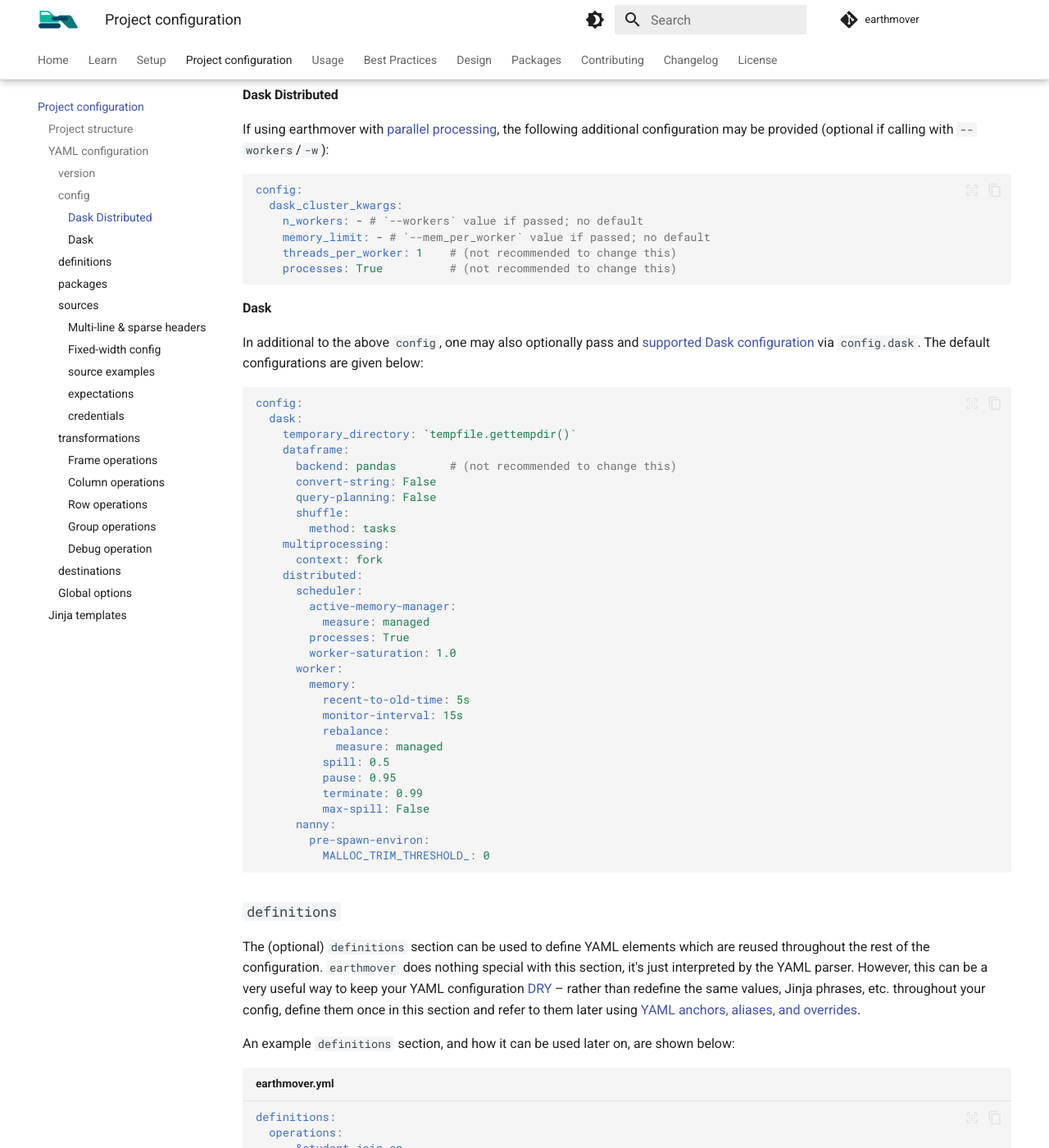
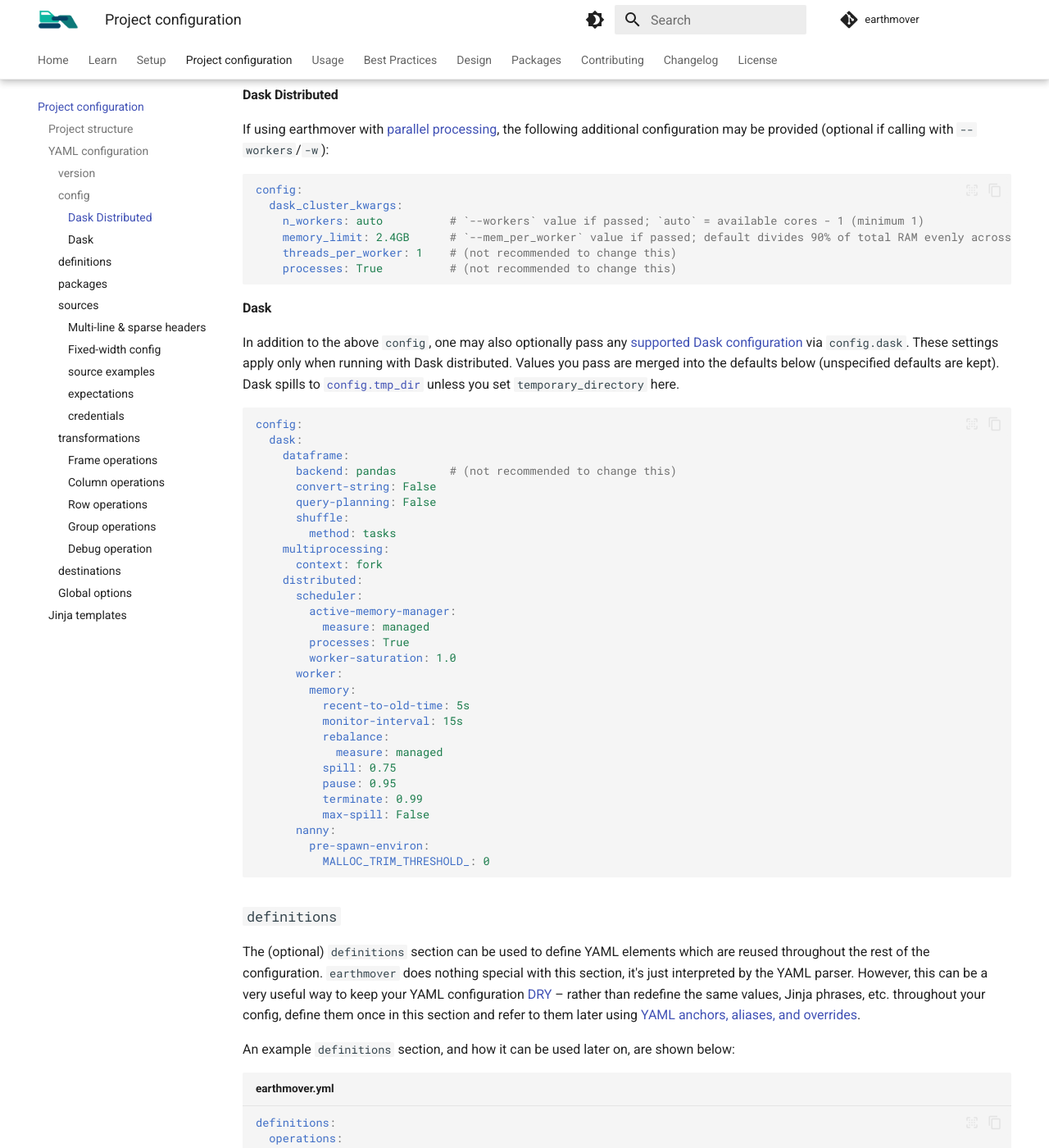
Before and after one commit to edanalytics/earthmover, an MkDocs documentation site: the page built from docs/configuration.md, in a window 1280 px wide and 1400 px high, scrolled down 2729 px. Shown: the whole window at 82% size. Built offline with MkDocs 1.6.1 and Material for MkDocs 9.7.7, drawn with Linux system fonts in a browser that asks for light colours; comment, search, counter and statistics services are not loaded.

Commit message:
bugfixes in dask distributed cluster startup

````diff
--- a/docs/configuration.md
+++ b/docs/configuration.md
@@ -77,18 +77,17 @@ If using earthmover with [parallel processing](./usage#parallel-processing), the
 ```yaml
 config:
   dask_cluster_kwargs:
-    n_workers: - # `--workers` value if passed; no default
-    memory_limit: - # `--mem_per_worker` value if passed; no default
+    n_workers: auto          # `--workers` value if passed; `auto` = available cores - 1 (minimum 1)
+    memory_limit: 2.4GB      # `--mem_per_worker` value if passed; default divides 90% of total RAM evenly across workers
     threads_per_worker: 1    # (not recommended to change this)
     processes: True          # (not recommended to change this)
 ```
 
 ####  Dask
-In additional to the above `config`, one may also optionally pass and [supported Dask configuration](https://docs.dask.org/en/latest/configuration.html#dask) via `config.dask`. The default configurations are given below:
+In addition to the above `config`, one may also optionally pass any [supported Dask configuration](https://docs.dask.org/en/latest/configuration.html#dask) via `config.dask`. These settings apply only when running with Dask distributed. Values you pass are merged into the defaults below (unspecified defaults are kept). Dask spills to [`config.tmp_dir`](#config) unless you set `temporary_directory` here.
 ```yaml
 config:
   dask:
-    temporary_directory: `tempfile.gettempdir()`
     dataframe:
       backend: pandas        # (not recommended to change this)
       convert-string: False
@@ -109,7 +108,7 @@ config:
           monitor-interval: 15s
           rebalance:
             measure: managed
-          spill: 0.5
+          spill: 0.75
           pause: 0.95
           terminate: 0.99
           max-spill: False
--- a/setup.py
+++ b/setup.py
@@ -29,7 +29,7 @@ setuptools.setup (
         'parquet': ['pyarrow'],
         'postgres': ['sqlalchemy', 'psycopg2'],
         'xml': ['pyarrow', 'lxml'],
-        'distributed': ['dask.distributed'],
+        'distributed': ['dask[distributed]'],
     },
     python_requires = '>=3',
     entry_points = '''
````
Also changed, not shown: 2 other files.
